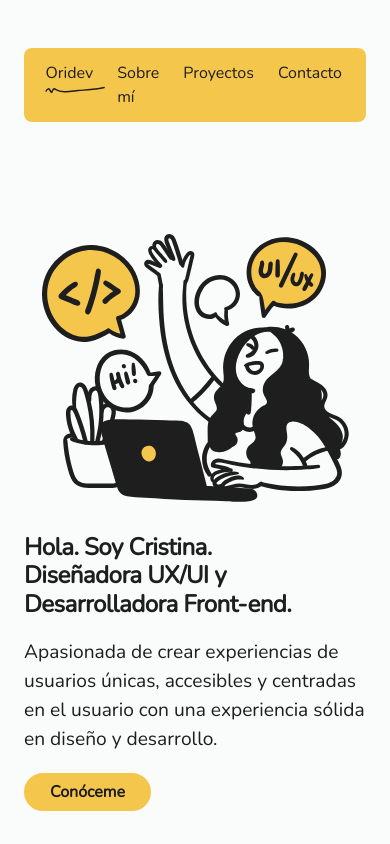
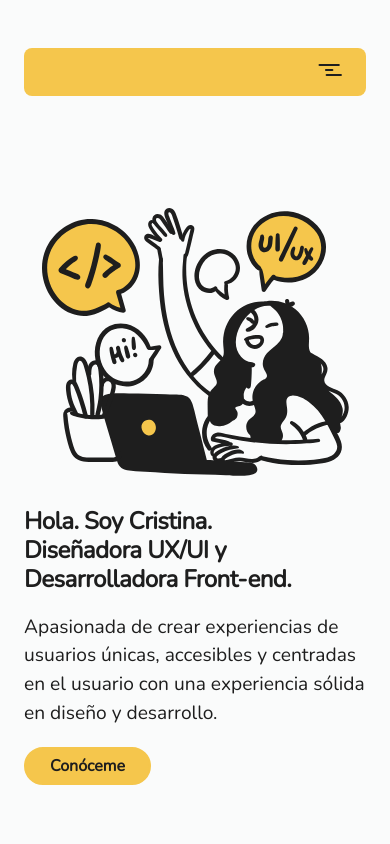
Before and after one commit to cristina-bosa/oridev, a Vue app: page / in a window 390 px wide. Shown: the top 844 px of the page. Built offline with nearby package versions, Linux system fonts and the light colour scheme.

Commit message:
design of home finished with responsive design

```diff
--- a/src/assets/sass/05-components/_navbar.scss
+++ b/src/assets/sass/05-components/_navbar.scss
@@ -10,6 +10,22 @@
   padding: 0.8rem 1.5rem;
   max-width: 1200px;
   margin: 0 auto;
+  @include querys.mobile {
+    padding: 1.5rem;
+  }
+  &__content{
+    display: block;
+    transition: max-height .3s ease-in-out;
+
+
+    @include querys.mobile{
+      display: none;
+    }
+    &--active{
+      display: block;
+      max-height: 200px;
+    }
+  }
   &__items {
     display: flex;
     gap: 1.5rem;
@@ -26,6 +42,12 @@
           left: 0;
           right: 0;
           margin: auto;
+          @include querys.mobile{
+            display: none;
+            position: absolute;
+            right: 100%;
+          }
+
         }
         &:hover .navbar__svg {
           display: block;
@@ -41,11 +63,34 @@
     & > li:first-child {
       margin-right: auto;
     }
+  @include querys.mobile{
+    display: flex;
+    flex-direction: column;
+    gap: 1.5rem;
+  }
+
+  }
+  &__hamb{
+    display: none;
+    position: absolute;
+    top: 1rem;
+    right: 1.5rem;
+    cursor: pointer;
+    & svg {
+      display: block;
+    }
+    @include querys.mobile{
+      display: block;
+    }
   }
 }
 
 a.router-link-active.router-link-exact-active svg {
   display: block;
+
+}
+.router-link-active.router-link-exact-active{
+  font-weight: bold;
 }
 
 @keyframes strokeanimation {
--- a/src/components/TheNavBar.vue
+++ b/src/components/TheNavBar.vue
@@ -1,5 +1,18 @@
 <template>
   <nav class="navbar" role="menubar" aria-label="navigation">
+    <div @click="toggleMenu" class="navbar__hamb">
+      <svg v-show='isMenuOpen===false' width="24" height="12" viewBox="0 0 24 12" fill="none" xmlns="http://www.w3.org/2000/svg">
+        <path d="M1.49219 1H20.7874" stroke="#1E1E1E" stroke-width="2" stroke-linecap="round" />
+        <path d="M7.92383 6.05774H14.3556" stroke="#1E1E1E" stroke-width="2" stroke-linecap="round" />
+        <path d="M8.63867 11H22.9315" stroke="#1E1E1E" stroke-width="2" stroke-linecap="round" />
+      </svg>
+      <svg v-show='isMenuOpen===true' width="22" height="13" viewBox="0 0 22 13" fill="none" xmlns="http://www.w3.org/2000/svg">
+        <path d="M1 6.05322H20.2953" stroke="#1E1E1E" stroke-width="2" stroke-linecap="round"/>
+        <path d="M5.23975 1L15.3463 11.1065" stroke="#1E1E1E" stroke-width="2" stroke-linecap="round"/>
+      </svg>
+
+    </div>
+    <div :class="{ 'navbar__content--active': isMenuOpen}" class="navbar__content">
       <ul class="navbar__items">
         <li>
           <router-link role="menuitem" to="/">
@@ -47,16 +60,22 @@
           </router-link>
         </li>
       </ul>
+    </div>
+
   </nav>
 </template>
 
 <script lang="ts">
-import { defineComponent } from 'vue';
+import { defineComponent, ref } from 'vue';
 export default defineComponent({
   setup() {
-
-
+    const isMenuOpen = ref(false)
+    const toggleMenu = () => {
+      isMenuOpen.value = !isMenuOpen.value
+    }
     return {
+      isMenuOpen,
+      toggleMenu
     }
   }
 })
```
Also changed, not shown: src/assets/svg/close-menu.svg (added). Lines whose indentation alone changed are shown as unchanged.
